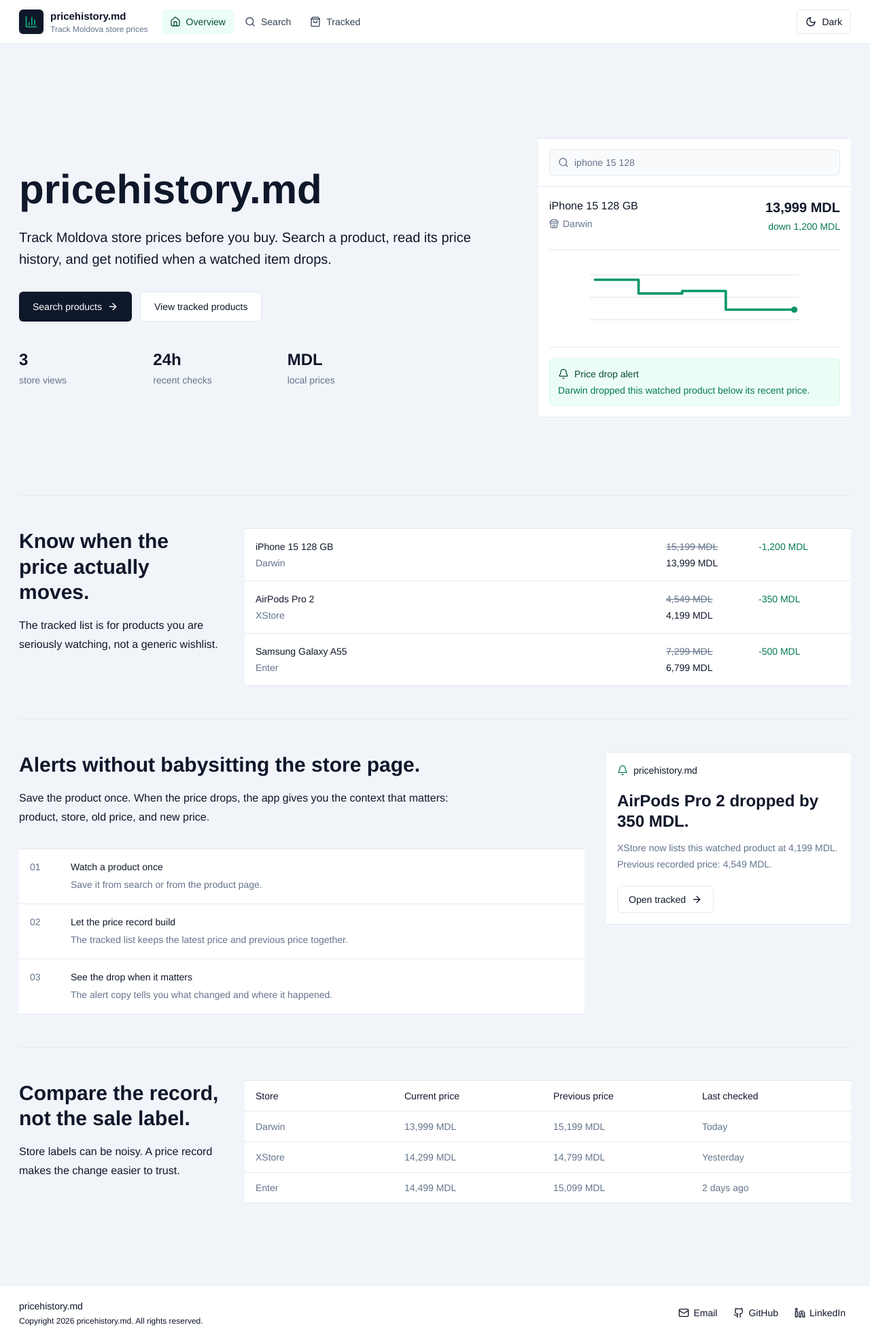
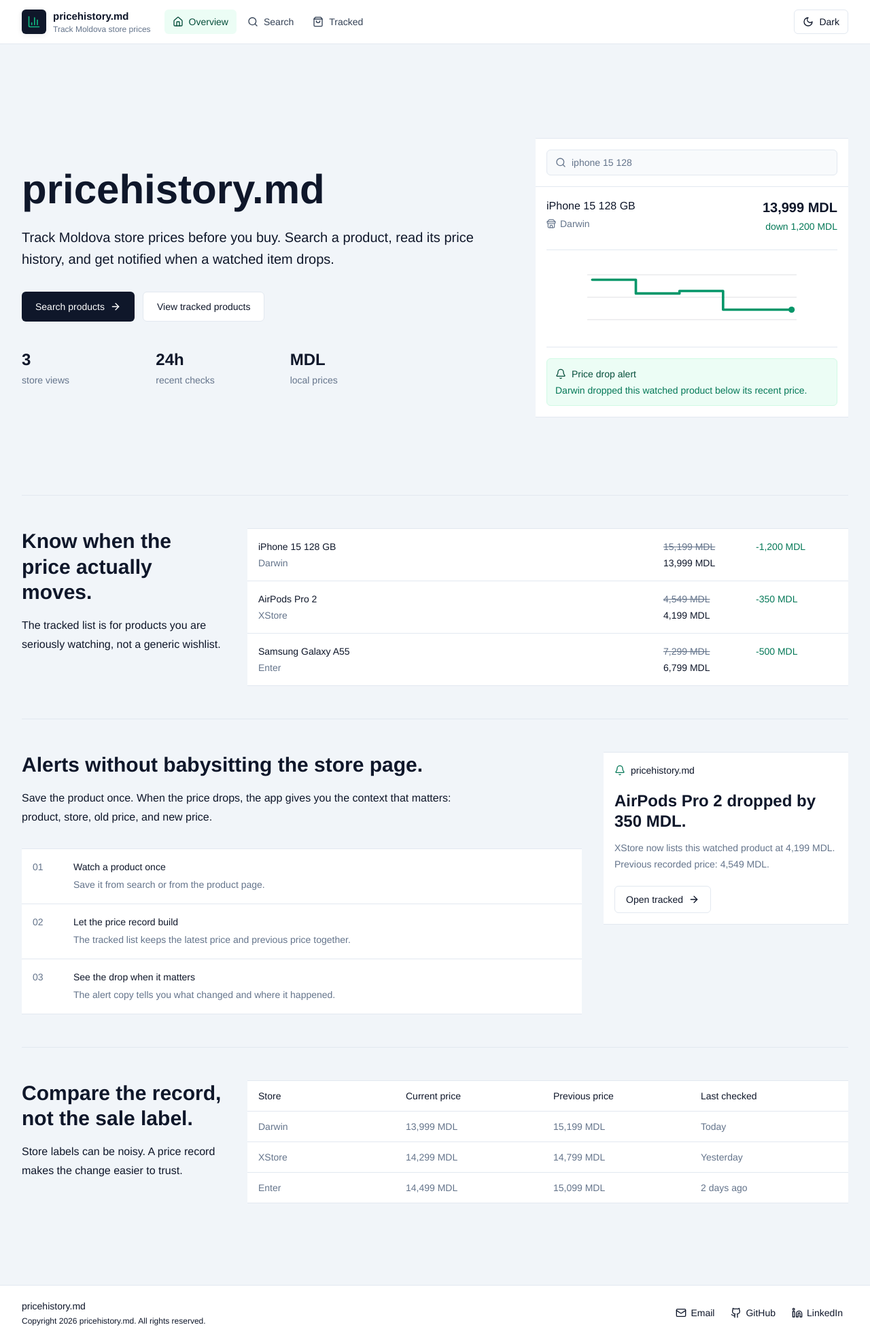
Before and after one commit to mcittkmims/moldova-price-history, a React (Vite) app: page /home in a window 1280 px wide. Shown: the whole page at 68% size. Built offline with nearby package versions, Linux system fonts and the light colour scheme.

Commit message:
use full width layout

```diff
--- a/src/components/layout/AppLayout.tsx
+++ b/src/components/layout/AppLayout.tsx
@@ -7,7 +7,7 @@
     <div className="min-h-screen bg-ink-100 text-ink-900 dark:bg-[#0f0f0f] dark:text-neutral-100">
       <div className="flex min-h-screen min-w-0 flex-col">
         <Topbar />
-        <main className="mx-auto w-full max-w-7xl flex-1 px-5 py-6 md:px-7">
+        <main className="w-full flex-1 px-4 py-6 sm:px-6 lg:px-8">
           <Outlet />
         </main>
         <Footer />
--- a/src/components/layout/Footer.tsx
+++ b/src/components/layout/Footer.tsx
@@ -23,7 +23,7 @@
 
   return (
     <footer className="border-t border-ink-200 bg-white dark:border-neutral-800 dark:bg-[#171717]">
-      <div className="mx-auto flex w-full max-w-7xl flex-col gap-4 px-5 py-5 text-sm text-ink-600 md:px-7 dark:text-neutral-400">
+      <div className="flex w-full flex-col gap-4 px-4 py-5 text-sm text-ink-600 sm:px-6 lg:px-8 dark:text-neutral-400">
         <div className="flex flex-col gap-3 md:flex-row md:items-center md:justify-between">
           <div>
             <div className="font-medium text-ink-900 dark:text-neutral-100">
--- a/src/components/layout/Topbar.tsx
+++ b/src/components/layout/Topbar.tsx
@@ -20,7 +20,7 @@
 
   return (
     <header className="border-b border-ink-200 bg-white dark:border-neutral-800 dark:bg-[#171717]">
-      <div className="mx-auto flex h-16 max-w-7xl items-center justify-between gap-3 px-4 md:px-7">
+      <div className="flex h-16 w-full items-center justify-between gap-3 px-4 sm:px-6 lg:px-8">
         <div className="flex min-w-0 items-center gap-3 sm:gap-5">
           <Link
             to="/home"
```
